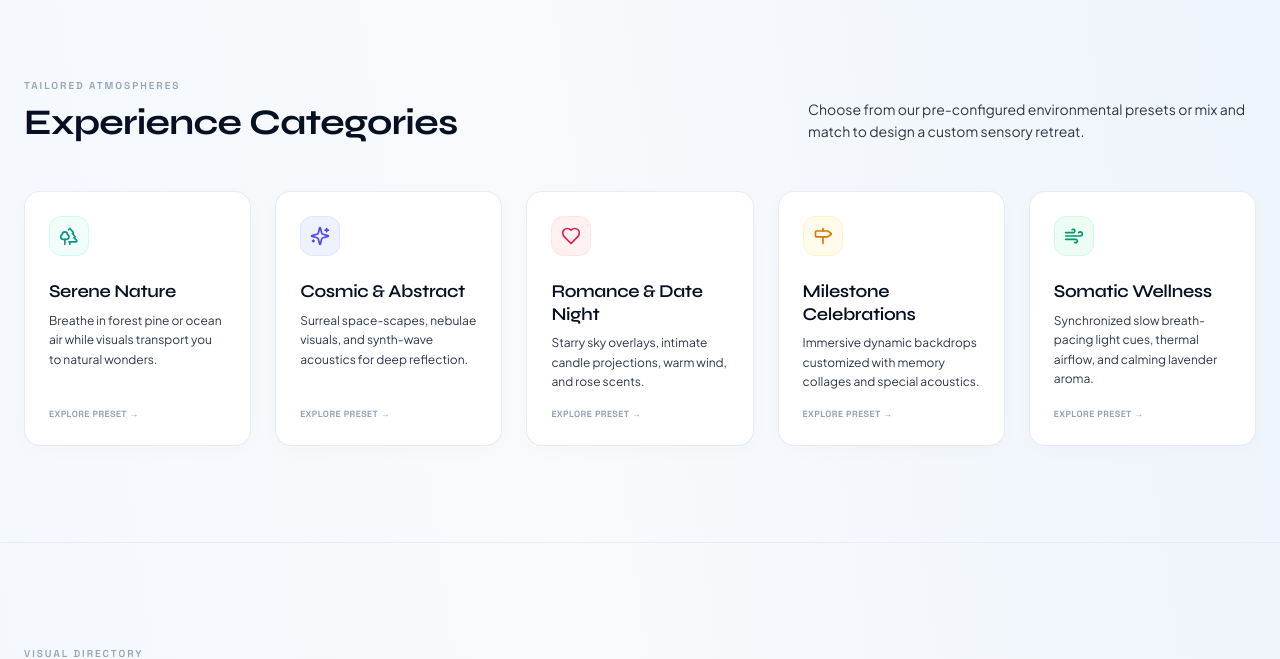
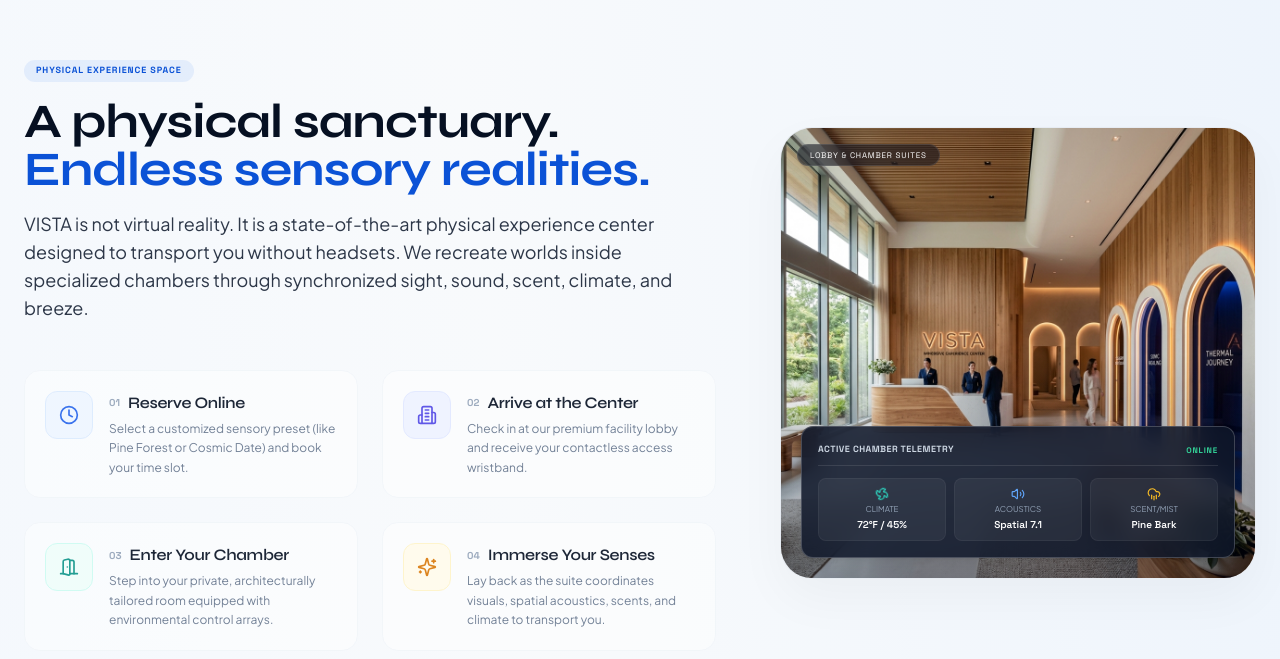
Before and after one commit to Mausam465/Acdyon_Technologies, a React (Vite) app: page / in a window 1280 px wide. Shown: the part 3385-4044 px from the top of the page. Built offline with nearby package versions, Linux system fonts and the light colour scheme.

Commit message:
add VISTA product introduction

```diff
--- a/src/App.jsx
+++ b/src/App.jsx
@@ -1,6 +1,7 @@
 import React from 'react'
 import Navbar from './sections/Navbar'
 import Hero from './sections/Hero'
+import About from './sections/About'
 import ExperienceCategories from './sections/ExperienceCategories'
 import DestinationExplorer from './sections/DestinationExplorer'
 import ExperienceConfigurator from './sections/ExperienceConfigurator'
@@ -17,6 +18,7 @@ function App() {
       <Navbar />
       <main className="flex-grow">
         <Hero />
+        <About />
         <ExperienceCategories />
         <DestinationExplorer />
         <ExperienceConfigurator />
--- /dev/null
+++ b/src/sections/About.jsx
@@ -0,0 +1,197 @@
+import React, { useState } from 'react'
+import { Clock, Building2, DoorOpen, Sparkles, Fan, Volume2, CloudRain } from 'lucide-react'
+import lobbyImage from '../assets/vista_center_lobby.jpg'
+
+const steps = [
+  {
+    num: '01',
+    title: 'Reserve Online',
+    desc: 'Select a customized sensory preset (like Pine Forest or Cosmic Date) and book your time slot.',
+    icon: Clock,
+    color: 'text-blue-600 bg-blue-50 border-blue-100'
+  },
+  {
+    num: '02',
+    title: 'Arrive at the Center',
+    desc: 'Check in at our premium facility lobby and receive your contactless access wristband.',
+    icon: Building2,
+    color: 'text-indigo-600 bg-indigo-50 border-indigo-100'
+  },
+  {
+    num: '03',
+    title: 'Enter Your Chamber',
+    desc: 'Step into your private, architecturally tailored room equipped with environmental control arrays.',
+    icon: DoorOpen,
+    color: 'text-teal-600 bg-teal-50 border-teal-100'
+  },
+  {
+    num: '04',
+    title: 'Immerse Your Senses',
+    desc: 'Lay back as the suite coordinates visuals, spatial acoustics, scents, and climate to transport you.',
+    icon: Sparkles,
+    color: 'text-amber-600 bg-amber-50 border-amber-100'
+  }
+]
+
+function About() {
+  const [hoveredStep, setHoveredStep] = useState(null)
+
+  return (
+    <section id="about" className="w-full py-20 px-6 max-w-7xl mx-auto border-b border-slate-200/60 scroll-mt-20">
+      <div className="grid grid-cols-1 lg:grid-cols-12 gap-12 lg:gap-16 items-center">
+
+        {/* Left Column: Descriptive Content & Step List */}
+        <div className="lg:col-span-7 space-y-8">
+
+          {/* Header */}
+          <div className="space-y-4">
+            <span className="inline-block px-3 py-1 text-[9px] font-technical uppercase font-bold tracking-widest bg-blue-500/10 text-vista-blue rounded-full">
+              Physical Experience Space
+            </span>
+            <h2 className="text-3xl sm:text-4xl md:text-5xl font-display font-bold text-[#061022] leading-tight">
+              A physical sanctuary. <br />
+              <span className="text-vista-blue">Endless sensory realities.</span>
+            </h2>
+            <p className="text-slate-600 text-base sm:text-lg font-sans leading-relaxed max-w-2xl">
+              VISTA is not virtual reality. It is a state-of-the-art physical experience center designed to transport you without headsets. We recreate worlds inside specialized chambers through synchronized sight, sound, scent, climate, and breeze.
+            </p>
+          </div>
+
+          {/* Staggered Step Grid */}
+          <div className="grid grid-cols-1 sm:grid-cols-2 gap-6 pt-4">
+            {steps.map((step) => {
+              const IconComp = step.icon
+              const isHovered = hoveredStep === step.num
+              const isAnyHovered = hoveredStep !== null
+              const isDimmed = isAnyHovered && !isHovered
+
+              return (
+                <div
+                  key={step.num}
+                  onMouseEnter={() => setHoveredStep(step.num)}
+                  onMouseLeave={() => setHoveredStep(null)}
+                  className={`flex gap-4 p-5 rounded-2xl border transition-all duration-300 ${
+                    isHovered
+                      ? '-translate-y-1.5 bg-white border-slate-200 shadow-[0_15px_30px_rgba(11,82,214,0.06)] opacity-100 scale-[1.015]'
+                      : isDimmed
+                      ? 'bg-white/30 border-slate-100/50 opacity-40 scale-[0.98] blur-[0.3px]'
+                      : 'bg-white/50 border-slate-100 opacity-90 scale-100'
+                  }`}
+                >
+                  <div className={`flex-shrink-0 w-12 h-12 rounded-xl border flex items-center justify-center ${step.color} transition-all duration-300 ${
+                    isHovered ? 'scale-110 shadow-sm border-transparent' : 'scale-100'
+                  }`}>
+                    <IconComp className="w-5 h-5" />
+                  </div>
+                  <div className="space-y-1 transition-all duration-300">
+                    <div className="flex items-center gap-2">
+                      <span className={`font-technical text-[10px] font-bold transition-colors duration-300 ${
+                        isHovered ? 'text-vista-blue' : 'text-slate-400'
+                      }`}>
+                        {step.num}
+                      </span>
+                      <h3 className={`font-display font-semibold text-base transition-colors duration-300 ${
+                        isHovered ? 'text-vista-blue font-bold' : 'text-[#061022]'
+                      }`}>
+                        {step.title}
+                      </h3>
+                    </div>
+                    <p className={`text-xs font-sans leading-relaxed transition-colors duration-300 ${
+                      isHovered ? 'text-slate-800 font-medium' : 'text-slate-500'
+                    }`}>
+                      {step.desc}
+                    </p>
+                  </div>
+                </div>
+              )
+            })}
+          </div>
+        </div>
+
+        {/* Right Column: Premium Visual & Technology HUD Card */}
+        <div className="lg:col-span-5 relative">
+
+          {/* Card Outer glow decoration */}
+          <div className="absolute -inset-1 rounded-[2.5rem] bg-gradient-to-tr from-blue-500/10 to-teal-500/10 blur-xl pointer-events-none -z-10"></div>
+
+          <div className="relative rounded-[2rem] overflow-hidden border border-slate-200/80 bg-white shadow-[0_20px_50px_rgba(0,0,0,0.04)]">
+
+            {/* Main Center Image */}
+            <div className="h-[350px] sm:h-[450px] w-full relative overflow-hidden">
+              <img
+                src={lobbyImage}
+                alt="VISTA Immersive Experience Center Lobby"
+                className="w-full h-full object-cover object-center hover:scale-105 transition-transform duration-700 ease-out"
+              />
+              {/* Soft overlay gradient */}
+              <div className="absolute inset-0 bg-gradient-to-t from-slate-950/40 via-transparent to-transparent"></div>
+            </div>
+
+            {/* Chamber HUD Status Panel Overlay (Floating glass card) */}
+            <div className="absolute bottom-5 left-5 right-5 p-4 rounded-xl border border-white/20 bg-slate-900/85 backdrop-blur-md shadow-lg text-white space-y-3 z-10">
+              <div className="flex items-center justify-between border-b border-white/10 pb-2">
+                <span className="font-technical text-[9px] uppercase tracking-wider text-slate-300 font-bold">
+                  Active Chamber Telemetry
+                </span>
+                <span className="flex items-center gap-1.5">
+                  <span className="w-1.5 h-1.5 rounded-full bg-emerald-500 animate-ping"></span>
+                  <span className="font-technical text-[8px] uppercase tracking-widest text-emerald-400 font-bold">
+                    Online
+                  </span>
+                </span>
+              </div>
+
+              {/* Status parameters */}
+              <div className="grid grid-cols-3 gap-2 text-center">
+                <div className="p-2 rounded-lg bg-white/5 border border-white/5 space-y-0.5">
+                  <div className="flex justify-center text-teal-400">
+                    <Fan className="w-3.5 h-3.5 animate-spin" style={{ animationDuration: '3s' }} />
+                  </div>
+                  <span className="block text-[8px] text-slate-400 font-sans">
+                    CLIMATE
+                  </span>
+                  <span className="block text-[10px] font-technical font-semibold">
+                    72°F / 45%
+                  </span>
+                </div>
+
+                <div className="p-2 rounded-lg bg-white/5 border border-white/5 space-y-0.5">
+                  <div className="flex justify-center text-blue-400">
+                    <Volume2 className="w-3.5 h-3.5" />
+                  </div>
+                  <span className="block text-[8px] text-slate-400 font-sans">
+                    ACOUSTICS
+                  </span>
+                  <span className="block text-[10px] font-technical font-semibold">
+                    Spatial 7.1
+                  </span>
+                </div>
+
+                <div className="p-2 rounded-lg bg-white/5 border border-white/5 space-y-0.5">
+                  <div className="flex justify-center text-amber-400">
+                    <CloudRain className="w-3.5 h-3.5" />
+                  </div>
+                  <span className="block text-[8px] text-slate-400 font-sans">
+                    SCENT/MIST
+                  </span>
+                  <span className="block text-[10px] font-technical font-semibold">
+                    Pine Bark
+                  </span>
+                </div>
+              </div>
+            </div>
+
+            {/* Float details pill */}
+            <div className="absolute top-4 left-4 px-3 py-1 rounded-full border border-white/10 bg-slate-950/50 backdrop-blur-md text-white font-technical text-[8px] uppercase tracking-widest">
+              Lobby & Chamber Suites
+            </div>
+
+          </div>
+        </div>
+
+      </div>
+    </section>
+  )
+}
+
+export default About
```
Also changed, not shown: src/assets/vista_center_lobby.jpg (added), src/assets/vista_experience_portal.jpg (added).
